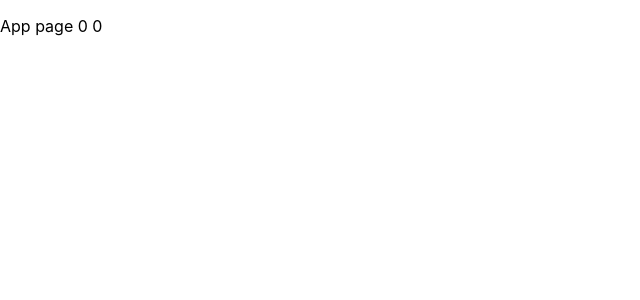
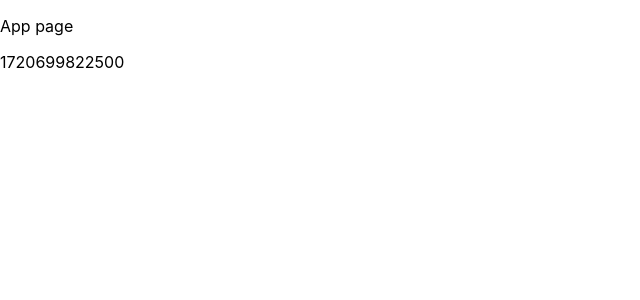
Before and after one commit to dmlvhh/react-ts-demo, a React (Create React App) app: page / in a window 1280 px wide. Shown: the top 300 px of the page, without its empty margins (0-640 px from the left). Built offline with nearby package versions, Linux system fonts and the light colour scheme.

Commit message:
feature:自定义Hook异步加载数据

```diff
--- a/src/App.tsx
+++ b/src/App.tsx
@@ -7,16 +7,18 @@ import React from 'react'
 // import UseMemoDemo from './UseMemoDemo'
 // import UseCallbackDemo from './UseCallbackDemo'
 // import { useTitle } from './hooks/useTitle'
-import { useMouse } from './hooks/useMouse'
+// import { useMouse } from './hooks/useMouse'
+import { useGetInfo } from './hooks/useGetInfo'
 
 function App() {
   // useTitle('App page 11') //自定义hook
-  const { x, y } = useMouse()
+  // const { x, y } = useMouse()
+  const { loading, info } = useGetInfo()
   return (
     <>
-      <p>
-        App page {x} {y}
-      </p>
+      {/*<p>/!*App page {x} {y}*!/</p>*/}
+      <p>App page</p>
+      <p>{loading ? '加载中...' : info}</p>
       {/*<List1 />*/}
       {/*<StateDemo1 />*/}
       {/*<StateDemo2 />*/}
--- /dev/null
+++ b/src/hooks/useGetInfo.ts
@@ -0,0 +1,23 @@
+import { useEffect, useState } from 'react'
+
+const getInfo = (): Promise<string> => {
+  return new Promise(resolve => {
+    setTimeout(() => {
+      resolve(Date.now().toString())
+    }, 1500)
+  })
+}
+
+export const useGetInfo = () => {
+  const [loading, setLoading] = useState(true)
+  const [info, setInfo] = useState('')
+
+  useEffect(() => {
+    getInfo().then(info => {
+      setLoading(false)
+      setInfo(info)
+    })
+  }, [])
+
+  return { loading, info }
+}
```
Also changed, not shown: src/UseRefDemo.tsx (renamed from src/useRefDemo.tsx).
